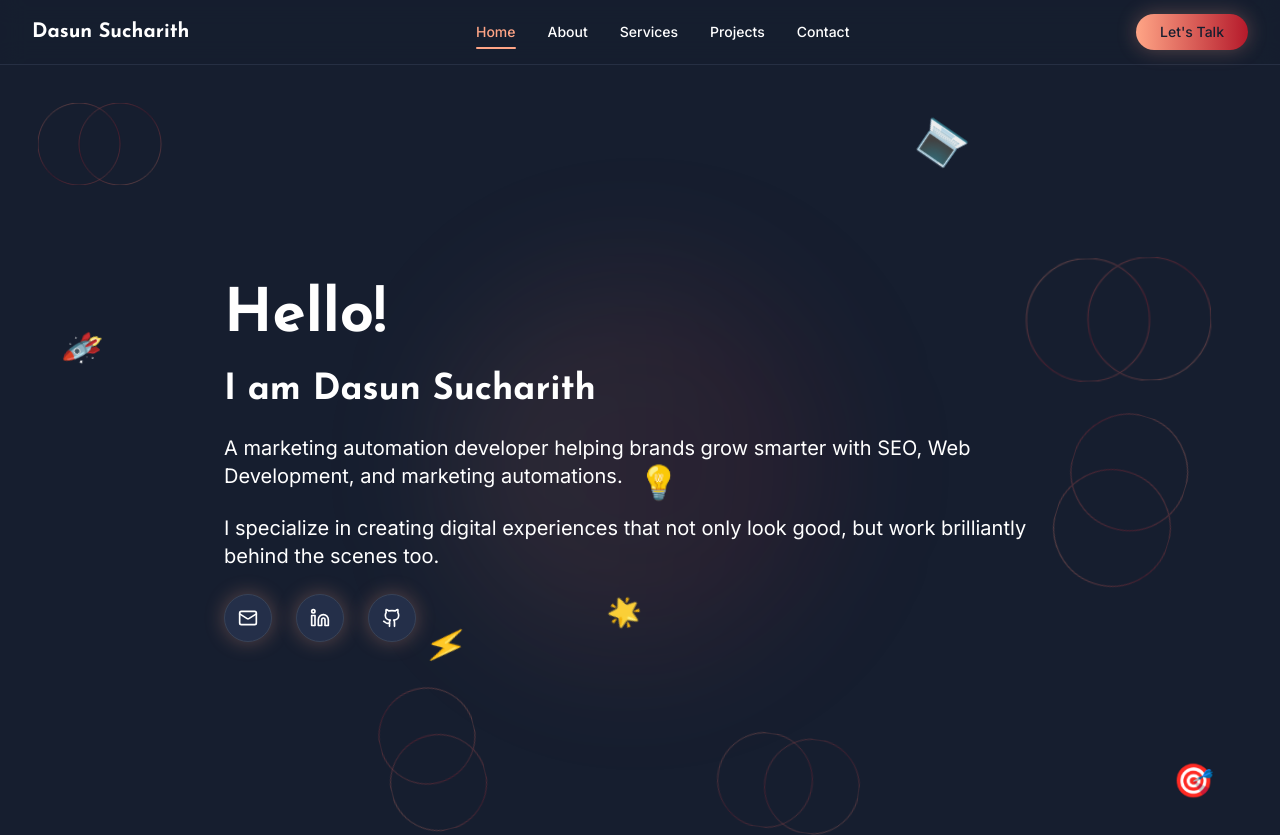
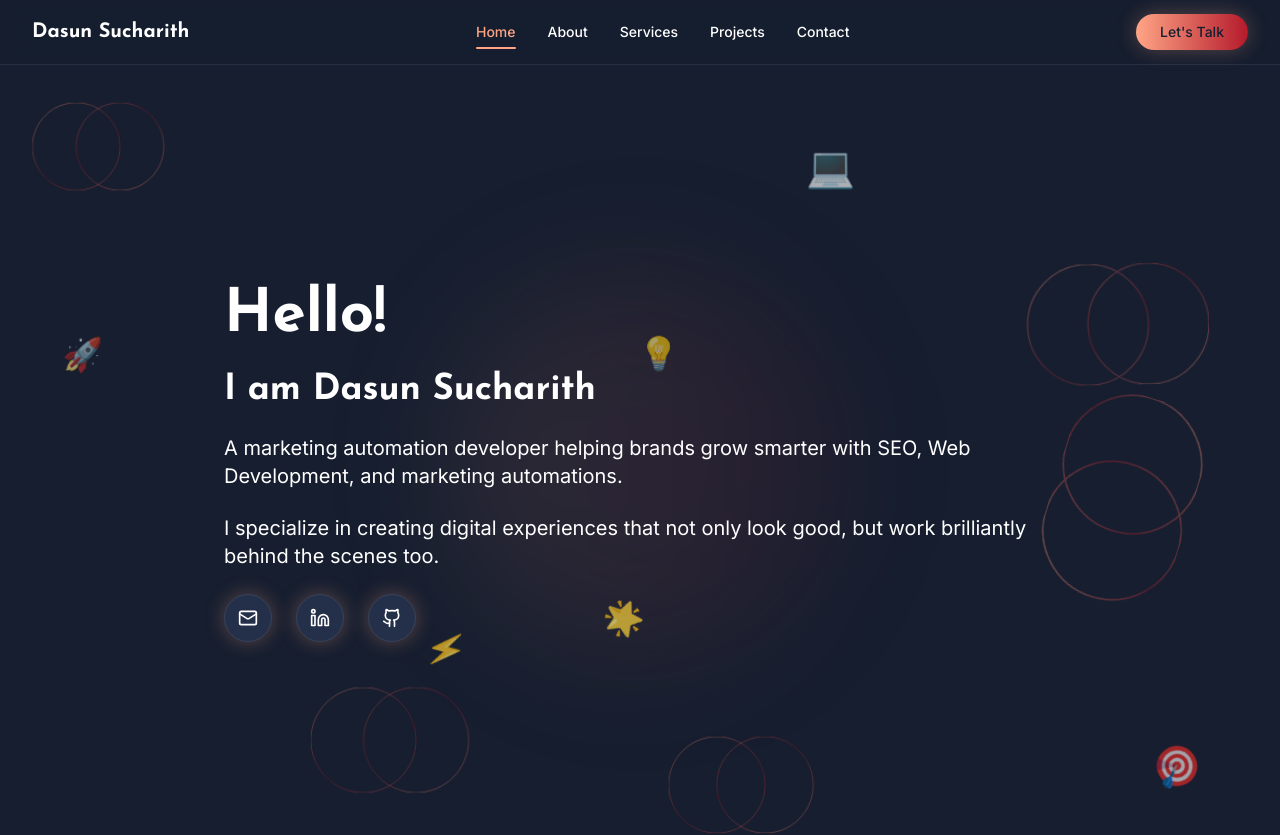
Before and after one commit to dasunsucharith/daunsucharith-me, a Next.js app: page / in a window 1280 px wide. Shown: the top 835 px of the page. Built offline with nearby package versions, Linux system fonts and the light colour scheme.

Commit message:
feat: enhance scroll-reactive animations for improved performance and visual appeal

```diff
--- a/components/HomePage.tsx
+++ b/components/HomePage.tsx
@@ -10,14 +10,22 @@ const HomePage = () => {
   const { scrollYProgress } = useScroll({
     target: heroRef,
     offset: ["start start", "end start"],
-    layoutEffect: false
+    layoutEffect: false,
+    smooth: true
   })
 
-  // Smoother parallax transforms with reduced ranges
-  const y1 = useTransform(scrollYProgress, [0, 1], [0, -50], { clamp: false })
-  const y2 = useTransform(scrollYProgress, [0, 1], [0, -25], { clamp: false })
-  const y3 = useTransform(scrollYProgress, [0, 1], [0, -75], { clamp: false })
-  const rotate = useTransform(scrollYProgress, [0, 1], [0, 180], { clamp: false })
+  // Subtle scroll-reactive transforms to prevent flickering
+  const y1 = useTransform(scrollYProgress, [0, 1], [0, -15], { clamp: false })
+  const y2 = useTransform(scrollYProgress, [0, 1], [0, -8], { clamp: false })
+  const y3 = useTransform(scrollYProgress, [0, 1], [0, -20], { clamp: false })
+  const rotate = useTransform(scrollYProgress, [0, 1], [0, 45], { clamp: false })
+  const rotateReverse = useTransform(scrollYProgress, [0, 1], [0, -45], { clamp: false })
+  const scale1 = useTransform(scrollYProgress, [0, 0.5, 1], [1, 1.05, 0.95], { clamp: false })
+  const scale2 = useTransform(scrollYProgress, [0, 0.3, 0.7, 1], [1, 0.98, 1.08, 1], { clamp: false })
+  const opacity1 = useTransform(scrollYProgress, [0, 0.5, 1], [0.7, 0.8, 0.6], { clamp: false })
+  const opacity2 = useTransform(scrollYProgress, [0, 0.4, 0.8, 1], [0.6, 0.7, 0.65, 0.5], { clamp: false })
+  const x1 = useTransform(scrollYProgress, [0, 1], [0, 8], { clamp: false })
+  const x2 = useTransform(scrollYProgress, [0, 1], [0, -5], { clamp: false })
 
   const InfinitySymbol = ({ className }: { className?: string }) => (
     <svg
@@ -83,14 +91,17 @@ const HomePage = () => {
       <section ref={heroRef} className="relative min-h-screen flex items-center justify-center bg-brand-base overflow-hidden">
         {/* Infinity Background Animation */}
         <div className="absolute inset-0 overflow-hidden will-change-transform">
-          {/* Multiple infinity symbols with optimized animations */}
+          {/* Multiple infinity symbols with scroll-reactive animations */}
           <motion.div
             style={{
               y: y1,
-              rotate,
+              rotate: rotate,
+              scale: scale1,
+              opacity: opacity1,
+              x: x1,
               willChange: "transform"
             }}
-            className="absolute top-10 left-10 opacity-60"
+            className="absolute top-10 left-10"
             animate={{
               scale: [1, 1.05, 1],
             }}
@@ -107,12 +118,13 @@ const HomePage = () => {
           <motion.div
             style={{
               y: y2,
+              scale: scale2,
+              opacity: opacity2,
               willChange: "transform"
             }}
-            className="absolute top-1/4 right-20 opacity-50"
+            className="absolute top-1/4 right-20"
             animate={{
               rotate: [0, 360],
-              scale: [1, 1.1, 1],
             }}
             transition={{
               duration: 12,
@@ -126,12 +138,14 @@ const HomePage = () => {
           <motion.div
             style={{
               y: y3,
+              rotate: rotateReverse,
+              scale: scale1,
+              x: x2,
               willChange: "transform"
             }}
             className="absolute bottom-20 left-1/4 opacity-55"
             animate={{
-              rotate: [0, -360],
-              x: [-15, 15, -15],
+              scale: [1, 1.08, 1],
             }}
             transition={{
               duration: 16,
@@ -146,11 +160,12 @@ const HomePage = () => {
           <motion.div
             style={{
               y: y1,
+              scale: scale2,
+              opacity: opacity1,
               willChange: "transform"
             }}
-            className="absolute top-1/2 right-10 opacity-45"
+            className="absolute top-1/2 right-10"
             animate={{
-              scale: [1, 0.9, 1.1, 1],
               rotate: [0, 180, 360],
             }}
             transition={{
@@ -165,12 +180,15 @@ const HomePage = () => {
           <motion.div
             style={{
               y: y2,
+              rotate: rotate,
+              scale: scale1,
+              opacity: opacity2,
+              x: x1,
               willChange: "transform"
             }}
-            className="absolute bottom-10 right-1/3 opacity-50"
+            className="absolute bottom-10 right-1/3"
             animate={{
-              rotate: [0, -180, -360],
-              scale: [1, 1.08, 1],
+              scale: [1, 1.1, 1],
             }}
             transition={{
               duration: 14,
@@ -182,21 +200,23 @@ const HomePage = () => {
             <InfinitySymbol className="w-44 h-22" />
           </motion.div>
 
-          {/* Optimized Animated Emojis */}
+          {/* Scroll-Reactive Animated Emojis */}
           <motion.div
             style={{
               y: y1,
+              scale: scale1,
+              opacity: opacity1,
               willChange: "transform"
             }}
-            className="absolute top-16 right-1/4 text-4xl"
+            className="absolute top-20 right-1/3 text-4xl"
             animate={{
-              rotate: [0, 360],
-              scale: [1, 1.1, 1],
+              y: [-3, 3, -3],
             }}
             transition={{
               duration: 10,
               repeat: Infinity,
-              ease: "linear"
+              ease: "easeInOut",
+              repeatType: "reverse"
             }}
           >
             💻
@@ -205,16 +225,20 @@ const HomePage = () => {
           <motion.div
             style={{
               y: y2,
+              scale: scale2,
+              rotate: rotateReverse,
+              opacity: opacity2,
               willChange: "transform"
             }}
             className="absolute top-1/3 left-16 text-3xl"
             animate={{
-              rotate: [0, -360],
+              y: [-5, 5, -5],
             }}
             transition={{
               duration: 13,
               repeat: Infinity,
-              ease: "linear"
+              ease: "easeInOut",
+              repeatType: "reverse"
             }}
           >
             🚀
@@ -223,12 +247,15 @@ const HomePage = () => {
           <motion.div
             style={{
               y: y3,
+              scale: scale1,
+              rotate: rotate,
+              opacity: opacity1,
+              x: x2,
               willChange: "transform"
             }}
             className="absolute bottom-1/4 left-1/3 text-3xl"
             animate={{
-              scale: [1, 1.15, 1],
-              rotate: [0, 180, 360],
+              rotateZ: [0, 180, 360],
             }}
             transition={{
               duration: 11,
@@ -242,17 +269,18 @@ const HomePage = () => {
           <motion.div
             style={{
               y: y1,
+              scale: scale2,
+              opacity: opacity2,
               willChange: "transform"
             }}
-            className="absolute bottom-16 right-16 text-4xl"
+            className="absolute bottom-20 right-20 text-4xl"
             animate={{
-              scale: [1, 0.9, 1.05, 1],
+              rotate: [0, 360],
             }}
             transition={{
               duration: 15,
               repeat: Infinity,
-              ease: "easeInOut",
-              repeatType: "reverse"
+              ease: "linear"
             }}
           >
             🎯
@@ -261,12 +289,13 @@ const HomePage = () => {
           <motion.div
             style={{
               y: y2,
+              scale: scale1,
+              opacity: opacity1,
               willChange: "transform"
             }}
-            className="absolute top-2/3 right-1/2 text-2xl"
+            className="absolute top-2/3 right-1/2 text-3xl"
             animate={{
-              rotate: [0, -360],
-              scale: [1, 1.2, 1],
+              rotate: [0, 360],
             }}
             transition={{
               duration: 9,
@@ -280,11 +309,14 @@ const HomePage = () => {
           <motion.div
             style={{
               y: y3,
+              scale: scale2,
+              opacity: opacity2,
               willChange: "transform"
             }}
-            className="absolute top-1/2 left-1/2 text-3xl"
+            className="absolute top-1/3 left-1/2 text-3xl"
             animate={{
-              scale: [1, 1.1, 1],
+              y: [-4, 4, -4],
+              scale: [1, 1.08, 1],
             }}
             transition={{
               duration: 12,
```
